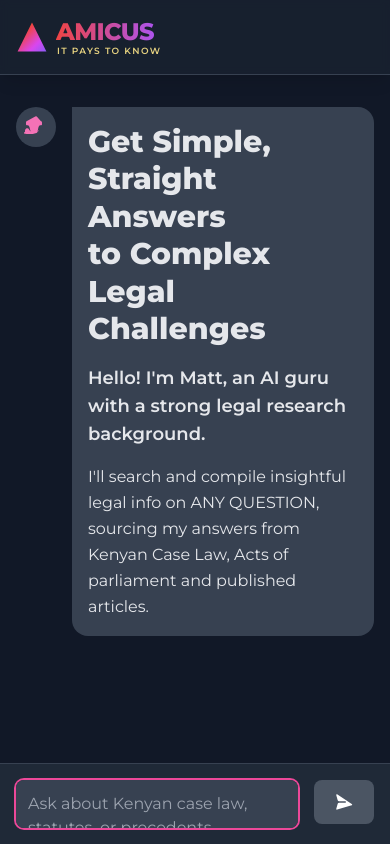
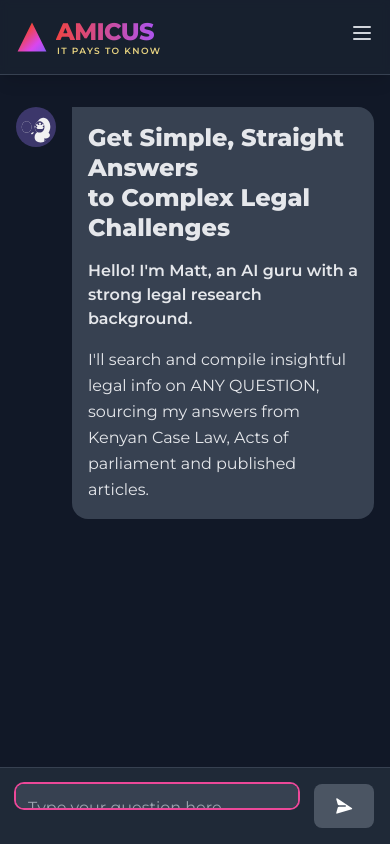
Before and after one commit to cognoscentiq-ux/Legal-Eagle-AI, a React (Vite) app: page / in a window 390 px wide. Built offline with nearby package versions, Linux system fonts and the light colour scheme.

Commit message:
Add files via upload
changed the text in input and avatar

```diff
--- a/App.tsx
+++ b/App.tsx
@@ -5,6 +5,7 @@ import ChatInput from './components/ChatInput';
 import ChatMessage from './components/ChatMessage';
 import { Message, Role, Source } from './types';
 import { SYSTEM_INSTRUCTION } from './constants';
+import AIAvatar from './components/AIAvatar';
 
 const welcomeMessage: Message = {
   id: 'welcome-0',
@@ -133,12 +134,7 @@ const App: React.FC = () => {
           ))}
            {isLoading && messages[messages.length - 1]?.role === Role.MODEL && messages[messages.length - 1]?.content === '' && (
             <div className="flex items-start gap-4 my-4">
-              <div className="flex-shrink-0 w-10 h-10 rounded-full bg-gray-700 flex items-center justify-center">
-                  <svg xmlns="http://www.w3.org/2000/svg" className="h-6 w-6 text-pink-400" viewBox="0 0 24 24" fill="currentColor">
-                     <path d="M12.753 1.558a1.5 1.5 0 00-1.506 0l-8.25 4.512A1.5 1.5 0 002 7.58v1.948c0 .414.336.75.75.75h.346c.219.001.435.03.647.087a2.33 2.33 0 011.698 1.54l.953 3.811c.21 1.053 1.11 1.832 2.18 1.832h2.848c1.07 0 1.97-.78 2.18-1.832l.954-3.811a2.33 2.33 0 011.698-1.54c.212-.056.428-.086.647-.087h.346a.75.75 0 00.75-.75V7.58c0-.712-.52-1.338-1.247-1.51L12.753 1.558zM12 8.25a.75.75 0 00-.75.75v3a.75.75 0 001.5 0v-3a.75.75 0 00-.75-.75z" />
-                     <path fillRule="evenodd" d="M1 15.75c0-1.06.75-2.054 1.82-2.39a2.25 2.25 0 012.336 1.107l.25.501a2.25 2.25 0 004.188 0l.25-.501a2.25 2.25 0 012.336-1.107c1.07.336 1.82 1.33 1.82 2.39 0 .964-.626 1.82-1.532 2.18a24.819 24.819 0 01-14.936 0C1.626 17.57 1 16.714 1 15.75zm12 .02a.75.75 0 01.75-.75h.008a.75.75 0 01.75.75v.008a.75.75 0 01-.75.75h-.008a.75.75 0 01-.75-.75v-.008zm-3.75-.75a.75.75 0 00-.75.75v.008c0 .414.336.75.75.75h.008a.75.75 0 00.75-.75v-.008a.75.75 0 00-.75-.75h-.008z" clipRule="evenodd" />
-                  </svg>
-              </div>
+              <AIAvatar />
               <div className="max-w-xl p-4 rounded-2xl bg-gray-700 text-gray-200 rounded-tl-none">
                 <div className="flex items-center space-x-2">
                     <span className="h-2 w-2 bg-pink-400 rounded-full animate-bounce [animation-delay:-0.3s]"></span>
--- /dev/null
+++ b/components/AIAvatar.tsx
@@ -0,0 +1,20 @@
+import React from 'react';
+
+const AIAvatar: React.FC = () => {
+  return (
+    <div className="flex-shrink-0 w-10 h-10">
+      <svg className="w-full h-full" viewBox="0 0 184 184" xmlns="http://www.w3.org/2000/svg" aria-label="AI assistant avatar">
+        <title>AI Avatar</title>
+        <circle cx="92" cy="92" r="92" fill="#3c376b"/>
+        <path d="M139.75 149.21c-4.4 7.6-14.8 14.2-27.1 14.2-16.7 0-27.1-9.9-27.1-24.9 0-11.4 7.6-20.1 13.8-24.5-4.1-6.1-5.7-14.8-5.7-22.6 0-22.9 14.2-41.5 32.1-41.5 17.8 0 32.1 18.6 32.1 41.5 0 10.9-3.8 20.3-8.1 27.2 2.3 2.1 6.5 6.6 6.5 10.6 0 10-10.6 15.9-19.4 15.9-5.1 0-7-.9-7-.9s3.1 8.8-1.1 15.1z" fill="#f1f1f2"/>
+        <path d="M130.82 91.56c0 14.3-9.8 26.3-22.33 26.3s-22.33-12-22.33-26.3 9.9-26.31 22.33-26.31S130.82 77.26 130.82 91.56zm-59.5 0c0 14.3-9.8 26.3-22.32 26.3-12.53 0-22.33-12-22.33-26.3s9.9-26.31 22.33-26.31c12.52 0 22.32 12 22.32 26.3z" fill="#f1f1f2"/>
+        <path d="M108.49 117.86c12.53 0 22.33-12 22.33-26.3s-9.9-26.31-22.33-26.31-22.33 12-22.33 26.31S96.06 117.86 108.49 117.86z" fill="#3c376b"/>
+        <path d="M48.99 117.86c12.53 0 22.33-12 22.33-26.3S61.42 65.25 48.99 65.25s-22.33 12-22.33 26.31S36.56 117.86 48.99 117.86z" fill="#3c376b"/>
+        <path d="M84.34 90.16h7.6v2.8h-7.6zM69.81 120.36c-1.3 5.4 3 6.9 6.4 3.7l5.9-5.9c-2.8-2.6-6.4-1.1-6.4-1.1s-4.6 1.8-5.9 3.3z" fill="#f1f1f2"/>
+        <path d="M126.85 79.02c-1.5-1.9-4.1-1.9-4.1-1.9s-1.4 2.8-3.4 4.3c-2.6 1.9-5.9 1.9-5.9 1.9s-1.2-3.1.2-5.4c1-1.8 3.1-3.2 3.1-3.2s-2.9-2.2-6.5-2.2-6.5 2.2-6.5 2.2 2.1 1.4 3.1 3.2c1.4 2.3.2 5.4.2 5.4s-3.3 0-5.9-1.9c-2-1.5-3.4-4.3-3.4-4.3s-2.6 0-4.1 1.9c-1.5 1.9-1.3 4.4-.2 6.1 1.6 2.3 4.6 2.6 4.6 2.6s.4 1.7-.8 3.5c-1.2 1.8-3.5 3-3.5 3s1.2 3.6 4.3 5.4c3 1.8 6.7 1.8 6.7 1.8h11.4s3.7 0 6.7-1.8c3.1-1.8 4.3-5.4 4.3-5.4s-2.3-1.2-3.5-3c-1.2-1.8-1.4-3.5-.8-3.5s3-0.3 4.6-2.6c1.1-1.7 1.3-4.2-.2-6.1z" fill="#f1f1f2"/>
+      </svg>
+    </div>
+  );
+};
+
+export default AIAvatar;
--- a/components/ChatInput.tsx
+++ b/components/ChatInput.tsx
@@ -1,3 +1,4 @@
+
 import React, { useState, useRef, useEffect } from 'react';
 
 interface ChatInputProps {
@@ -40,7 +41,7 @@ const ChatInput: React.FC<ChatInputProps> = ({ onSendMessage, isLoading }) => {
             value={message}
             onChange={(e) => setMessage(e.target.value)}
             onKeyDown={handleKeyDown}
-            placeholder="Ask about Kenyan case law, statutes, or precedents..."
+            placeholder="Type your question here."
             className="flex-1 bg-gray-700 text-gray-200 rounded-lg p-3 resize-none focus:ring-2 focus:ring-pink-500 focus:outline-none transition-shadow duration-200 max-h-40"
             rows={1}
             disabled={isLoading}
--- a/components/ChatMessage.tsx
+++ b/components/ChatMessage.tsx
@@ -1,5 +1,6 @@
 import React from 'react';
 import { Message, Role, Source } from '../types';
+import AIAvatar from './AIAvatar';
 
 interface ChatMessageProps {
   message: Message;
@@ -35,21 +36,16 @@ const ChatMessage: React.FC<ChatMessageProps> = ({ message, sources }) => {
 
     return (
         <div className={`flex items-start gap-4 my-4`}>
-          <div className="flex-shrink-0 w-10 h-10 rounded-full bg-gray-700 flex items-center justify-center">
-            <svg xmlns="http://www.w3.org/2000/svg" className="h-6 w-6 text-pink-400" viewBox="0 0 24 24" fill="currentColor">
-               <path d="M12.753 1.558a1.5 1.5 0 00-1.506 0l-8.25 4.512A1.5 1.5 0 002 7.58v1.948c0 .414.336.75.75.75h.346c.219.001.435.03.647.087a2.33 2.33 0 011.698 1.54l.953 3.811c.21 1.053 1.11 1.832 2.18 1.832h2.848c1.07 0 1.97-.78 2.18-1.832l.954-3.811a2.33 2.33 0 011.698-1.54c.212-.056.428-.086.647-.087h.346a.75.75 0 00.75-.75V7.58c0-.712-.52-1.338-1.247-1.51L12.753 1.558zM12 8.25a.75.75 0 00-.75.75v3a.75.75 0 001.5 0v-3a.75.75 0 00-.75-.75z" />
-               <path fillRule="evenodd" d="M1 15.75c0-1.06.75-2.054 1.82-2.39a2.25 2.25 0 012.336 1.107l.25.501a2.25 2.25 0 004.188 0l.25-.501a2.25 2.25 0 012.336-1.107c1.07.336 1.82 1.33 1.82 2.39 0 .964-.626 1.82-1.532 2.18a24.819 24.819 0 01-14.936 0C1.626 17.57 1 16.714 1 15.75zm12 .02a.75.75 0 01.75-.75h.008a.75.75 0 01.75.75v.008a.75.75 0 01-.75.75h-.008a.75.75 0 01-.75-.75v-.008zm-3.75-.75a.75.75 0 00-.75.75v.008c0 .414.336.75.75.75h.008a.75.75 0 00.75-.75v-.008a.75.75 0 00-.75-.75h-.008z" clipRule="evenodd" />
-            </svg>
-          </div>
+          <AIAvatar />
           <div
             className={`max-w-xl p-4 rounded-2xl text-base leading-relaxed bg-gray-700 text-gray-200 rounded-tl-none`}
           >
-            <div className="font-extrabold text-3xl leading-tight">
+            <div className="font-extrabold text-2xl md:text-3xl leading-tight">
                 <p>{line1}</p>
                 <p>{line2}</p>
             </div>
             <div className="mt-4">
-                <div className="font-semibold text-lg">
+                <div className="font-semibold text-base md:text-lg">
                     <MarkdownRenderer content={thirdLine} />
                 </div>
                 <div className="mt-4">
@@ -64,12 +60,7 @@ const ChatMessage: React.FC<ChatMessageProps> = ({ message, sources }) => {
   return (
     <div className={`flex items-start gap-4 my-4 ${!isModel ? 'justify-end' : ''}`}>
       {isModel && (
-        <div className="flex-shrink-0 w-10 h-10 rounded-full bg-gray-700 flex items-center justify-center">
-          <svg xmlns="http://www.w3.org/2000/svg" className="h-6 w-6 text-pink-400" viewBox="0 0 24 24" fill="currentColor">
-             <path d="M12.753 1.558a1.5 1.5 0 00-1.506 0l-8.25 4.512A1.5 1.5 0 002 7.58v1.948c0 .414.336.75.75.75h.346c.219.001.435.03.647.087a2.33 2.33 0 011.698 1.54l.953 3.811c.21 1.053 1.11 1.832 2.18 1.832h2.848c1.07 0 1.97-.78 2.18-1.832l.954-3.811a2.33 2.33 0 011.698-1.54c.212-.056.428-.086.647-.087h.346a.75.75 0 00.75-.75V7.58c0-.712-.52-1.338-1.247-1.51L12.753 1.558zM12 8.25a.75.75 0 00-.75.75v3a.75.75 0 001.5 0v-3a.75.75 0 00-.75-.75z" />
-             <path fillRule="evenodd" d="M1 15.75c0-1.06.75-2.054 1.82-2.39a2.25 2.25 0 012.336 1.107l.25.501a2.25 2.25 0 004.188 0l.25-.501a2.25 2.25 0 012.336-1.107c1.07.336 1.82 1.33 1.82 2.39 0 .964-.626 1.82-1.532 2.18a24.819 24.819 0 01-14.936 0C1.626 17.57 1 16.714 1 15.75zm12 .02a.75.75 0 01.75-.75h.008a.75.75 0 01.75.75v.008a.75.75 0 01-.75.75h-.008a.75.75 0 01-.75-.75v-.008zm-3.75-.75a.75.75 0 00-.75.75v.008c0 .414.336.75.75.75h.008a.75.75 0 00.75-.75v-.008a.75.75 0 00-.75-.75h-.008z" clipRule="evenodd" />
-          </svg>
-        </div>
+        <AIAvatar />
       )}
       <div
         className={`max-w-xl p-4 rounded-2xl text-base leading-relaxed ${
--- a/components/Header.tsx
+++ b/components/Header.tsx
@@ -1,6 +1,8 @@
-import React from 'react';
+import React, { useState } from 'react';
 
 const Header: React.FC = () => {
+  const [isMenuOpen, setIsMenuOpen] = useState(false);
+
   return (
     <header className="bg-gray-800/50 backdrop-blur-sm p-4 border-b border-gray-700 shadow-lg sticky top-0 z-10">
       <div className="max-w-4xl mx-auto flex items-center justify-between">
@@ -34,6 +36,43 @@ const Header: React.FC = () => {
           </div>
         </div>
 
+        {/* Desktop Navigation */}
+        <nav className="hidden md:flex items-center space-x-6">
+            <a href="#" className="text-sm font-medium text-pink-400" aria-current="page">Ask a Lawyer</a>
+            <a href="#" className="text-sm font-medium text-gray-300 hover:text-pink-400 transition-colors duration-200">Find a Lawyer</a>
+            <a href="#" className="text-sm font-medium text-gray-300 hover:text-pink-400 transition-colors duration-200">Be a Lawyer</a>
+        </nav>
+
+        {/* Mobile Menu Button */}
+        <div className="md:hidden">
+            <button
+                onClick={() => setIsMenuOpen(!isMenuOpen)}
+                className="text-gray-300 hover:text-white focus:outline-none focus:text-white"
+                aria-controls="mobile-menu"
+                aria-expanded={isMenuOpen}
+                aria-label="Toggle menu"
+            >
+                <span className="sr-only">Open main menu</span>
+                {isMenuOpen ? (
+                <svg className="block h-6 w-6" xmlns="http://www.w3.org/2000/svg" fill="none" viewBox="0 0 24 24" stroke="currentColor" aria-hidden="true">
+                    <path strokeLinecap="round" strokeLinejoin="round" strokeWidth="2" d="M6 18L18 6M6 6l12 12" />
+                </svg>
+                ) : (
+                <svg className="block h-6 w-6" xmlns="http://www.w3.org/2000/svg" fill="none" viewBox="0 0 24 24" stroke="currentColor" aria-hidden="true">
+                    <path strokeLinecap="round" strokeLinejoin="round" strokeWidth="2" d="M4 6h16M4 12h16M4 18h16" />
+                </svg>
+                )}
+            </button>
+        </div>
+      </div>
+
+      {/* Mobile Menu */}
+      <div className={`${isMenuOpen ? 'block' : 'hidden'} md:hidden transition-all duration-300`} id="mobile-menu">
+        <div className="pt-2 pb-3 space-y-1 sm:px-3">
+          <a href="#" className="text-pink-400 block px-3 py-2 rounded-md text-base font-medium" aria-current="page">Ask a Lawyer</a>
+          <a href="#" className="text-gray-300 hover:text-white hover:bg-gray-700/50 block px-3 py-2 rounded-md text-base font-medium">Find a Lawyer</a>
+          <a href="#" className="text-gray-300 hover:text-white hover:bg-gray-700/50 block px-3 py-2 rounded-md text-base font-medium">Be a Lawyer</a>
+        </div>
       </div>
     </header>
   );
```
